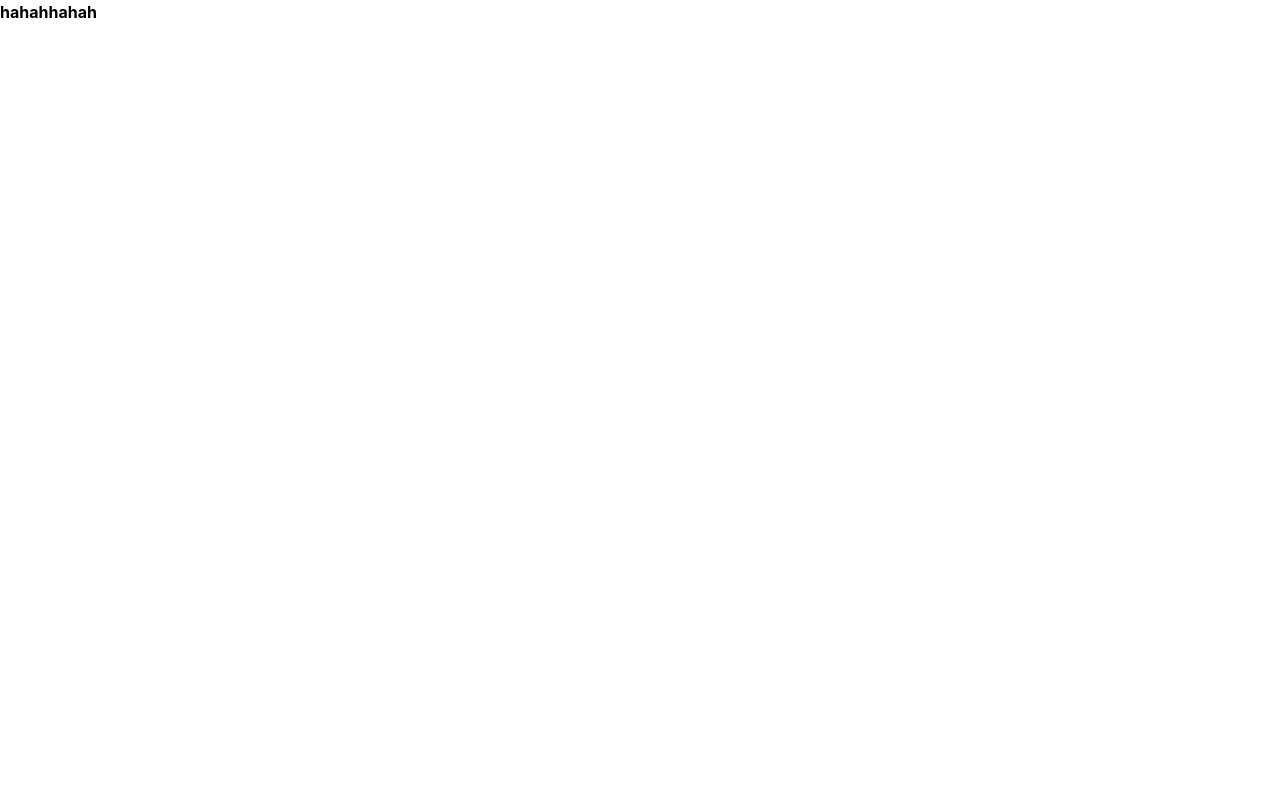
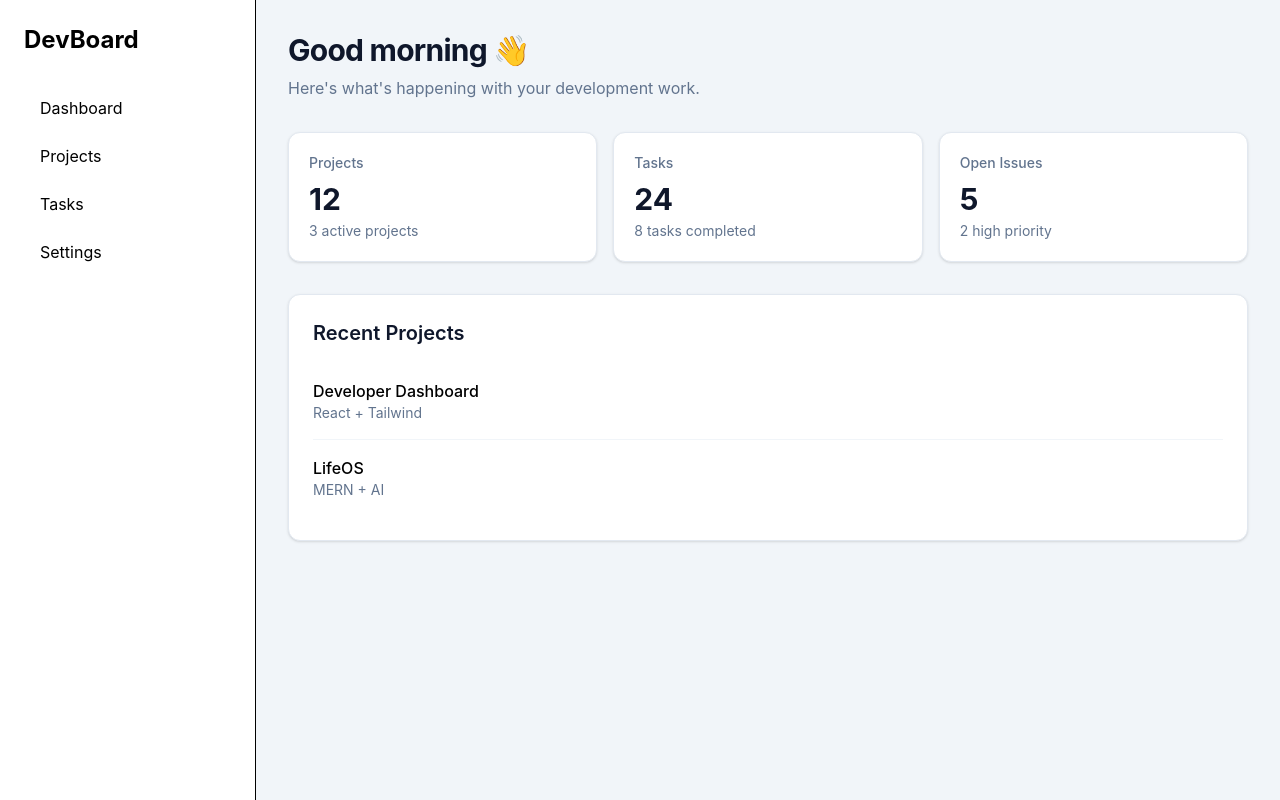
Before and after one commit to dipesh-cwd/Developer_Dashboard, a React (Vite) app: page /dashboard in a window 1280 px wide. Built offline with nearby package versions, Linux system fonts and the light colour scheme.

Commit message:
added some status cards

```diff
--- a/src/App.jsx
+++ b/src/App.jsx
@@ -1,12 +1,34 @@
-import React from 'react'
+import {
+  BrowserRouter,
+  Routes,
+  Route,
+  Navigate,
+} from 'react-router'
+
+import DashboardLayout from './layouts/DashboardLayout'
+
+import Dashboard from './pages/Dashboard'
+import Projects from './pages/Projects'
+import Tasks from './pages/Tasks'
+import Settings from './pages/Settings'
 
 const App = () => {
   return (
-    <div>
+    <BrowserRouter>
+      <Routes>
+        <Route element={<DashboardLayout />}>
+          <Route
+            path="/"
+            element={<Navigate to="/dashboard" replace />}
+          />
 
-      <p className="font-bold">hahahhahah</p>
-
-    </div>
+          <Route path="/dashboard" element={<Dashboard />} />
+          <Route path="/projects" element={<Projects />} />
+          <Route path="/tasks" element={<Tasks />} />
+          <Route path="/settings" element={<Settings />} />
+        </Route>
+      </Routes>
+    </BrowserRouter>
   )
 }
 
--- /dev/null
+++ b/src/components/ui/PageHeader.jsx
@@ -0,0 +1,15 @@
+const PageHeader = ({ title, description }) => {
+  return (
+    <div>
+      <h1 className="text-3xl font-bold tracking-tight text-slate-900">
+        {title}
+      </h1>
+
+      <p className="mt-2 text-slate-500">
+        {description}
+      </p>
+    </div>
+  )
+}
+
+export default PageHeader
--- /dev/null
+++ b/src/components/ui/StatCard.jsx
@@ -0,0 +1,19 @@
+const StatCard = ({ title, value, description }) => {
+  return (
+    <div className="rounded-xl border border-slate-200 bg-white p-5 shadow-sm">
+      <p className="text-sm font-medium text-slate-500">
+        {title}
+      </p>
+
+      <p className="mt-2 text-3xl font-bold text-slate-900">
+        {value}
+      </p>
+
+      <p className="mt-1 text-sm text-slate-500">
+        {description}
+      </p>
+    </div>
+  )
+}
+
+export default StatCard
--- /dev/null
+++ b/src/layouts/DashboardLayout.jsx
@@ -0,0 +1,53 @@
+import { NavLink, Outlet } from 'react-router'
+
+const DashboardLayout = () => {
+  return (
+    <div className="min-h-screen bg-slate-100">
+      <div className="flex min-h-screen">
+
+        <aside className="w-64 border-r bg-white p-6">
+          <h2 className="text-2xl font-bold">
+            DevBoard
+          </h2>
+
+          <nav className="mt-8 flex flex-col gap-2">
+            <NavLink
+              to="/dashboard"
+              className="rounded-lg px-4 py-2 hover:bg-slate-100"
+            >
+              Dashboard
+            </NavLink>
+
+            <NavLink
+              to="/projects"
+              className="rounded-lg px-4 py-2 hover:bg-slate-100"
+            >
+              Projects
+            </NavLink>
+
+            <NavLink
+              to="/tasks"
+              className="rounded-lg px-4 py-2 hover:bg-slate-100"
+            >
+              Tasks
+            </NavLink>
+
+            <NavLink
+              to="/settings"
+              className="rounded-lg px-4 py-2 hover:bg-slate-100"
+            >
+              Settings
+            </NavLink>
+          </nav>
+        </aside>
+
+        <main className="flex-1 p-8">
+          <Outlet />
+        </main>
+
+      </div>
+    </div>
+  )
+}
+
+export default DashboardLayout
--- /dev/null
+++ b/src/pages/Dashboard.jsx
@@ -0,0 +1,59 @@
+import PageHeader from '../components/ui/PageHeader'
+import StatCard from '../components/ui/StatCard'
+
+const Dashboard = () => {
+  return (
+    <div className="space-y-8">
+
+      <PageHeader
+        title="Good morning 👋"
+        description="Here's what's happening with your development work."
+      />
+
+      <section className="grid gap-4 sm:grid-cols-2 lg:grid-cols-3">
+        <StatCard
+          title="Projects"
+          value="12"
+          description="3 active projects"
+        />
+
+        <StatCard
+          title="Tasks"
+          value="24"
+          description="8 tasks completed"
+        />
+
+        <StatCard
+          title="Open Issues"
+          value="5"
+          description="2 high priority"
+        />
+      </section>
+
+      <section className="rounded-xl border border-slate-200 bg-white p-6 shadow-sm">
+        <h2 className="text-xl font-semibold text-slate-900">
+          Recent Projects
+        </h2>
+
+        <div className="mt-4 divide-y divide-slate-100">
+          <div className="py-4">
+            <p className="font-medium">Developer Dashboard</p>
+            <p className="text-sm text-slate-500">
+              React + Tailwind
+            </p>
+          </div>
+
+          <div className="py-4">
+            <p className="font-medium">LifeOS</p>
+            <p className="text-sm text-slate-500">
+              MERN + AI
+            </p>
+          </div>
+        </div>
+      </section>
+
+    </div>
+  )
+}
+
+export default Dashboard
--- /dev/null
+++ b/src/pages/Projects.jsx
@@ -0,0 +1,10 @@
+const Projects = () => {
+  return (
+    <div>
+      <h1>Projects</h1>
+      <p>Your projects will appear here.</p>
+    </div>
+  )
+}
+
+export default Projects
--- /dev/null
+++ b/src/pages/Settings.jsx
@@ -0,0 +1,10 @@
+const Settings = () => {
+  return (
+    <div>
+      <h1>Settings</h1>
+      <p>Application settings.</p>
+    </div>
+  )
+}
+
+export default Settings
--- /dev/null
+++ b/src/pages/Tasks.jsx
@@ -0,0 +1,10 @@
+const Tasks = () => {
+  return (
+    <div>
+      <h1>Tasks</h1>
+      <p>Your tasks will appear here.</p>
+    </div>
+  )
+}
+
+export default Tasks
```
